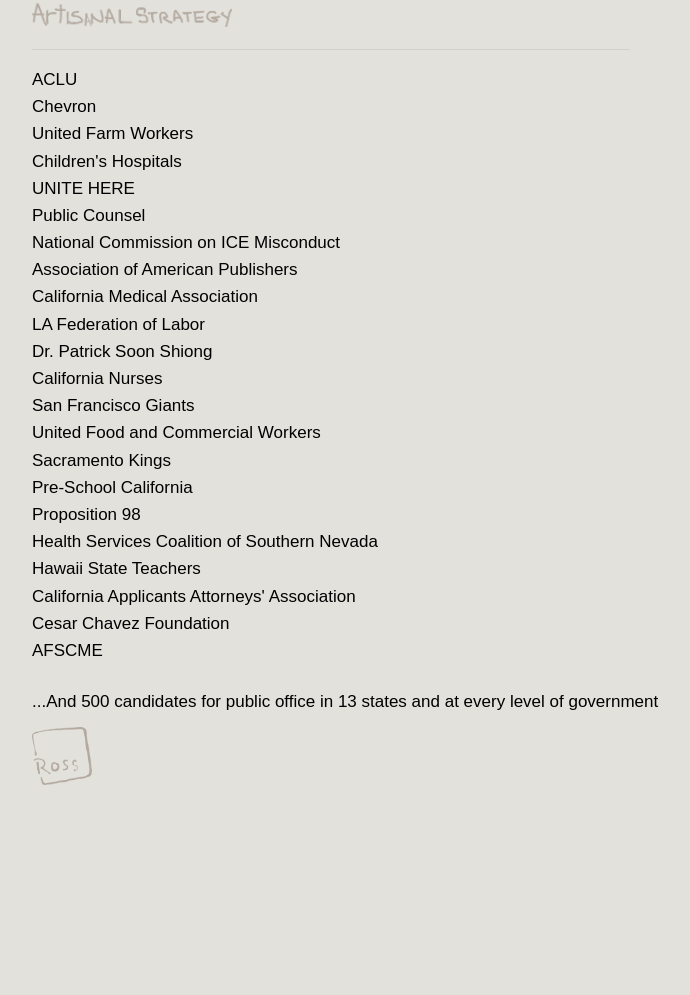
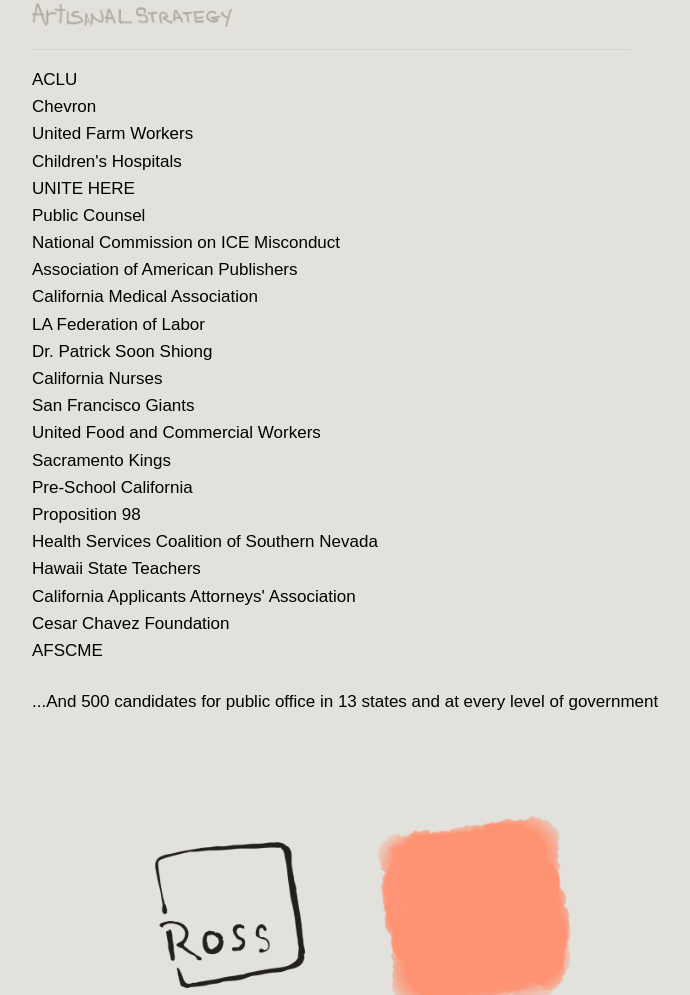
Before and after one commit to headphonesjones/RichieRoss, a website: page index.html in a window 1280 px wide. Shown: the part 2318-3313 px from the top of the page, without its empty margins (128-818 px from the left). Before the commit the page ends 3190 px from the top, so only its background shows below. Drawn offline with nearby package versions, Linux system fonts and the light colour scheme.

Commit message:
Create fifth section. Not done yet.

```diff
--- a/index.html
+++ b/index.html
@@ -87,10 +87,21 @@
         <p>Cesar Chavez Foundation</p>
         <p>AFSCME</p>
         <p class="last">...And 500 candidates for public office in 13 states and at every level of government</p>
-        <img src="dist/images/logo-small-gray.png" class="smallLogo" alt="Richie Ross Logo">
       </div>
     </div>
   </div>
+</section>
+
+<section class="fifth">
+  <img src="dist/images/small-blotch.png" class="smallBlotchBg" alt="Richie Ross Logo">
+  <img src="dist/images/logo.png" class="logoFg" alt="Richie Ross Logo">
+  <!--<div class="container">-->
+    <!--<div class="row">-->
+      <!--<div class="seven columns">-->
+      <!--</div>-->
+      <!--<div class="twelve columns">-->
+    <!--</div>-->
+  <!--</div>-->
 </section>
 
   <script src="dist/scripts/main.js"></script>
--- a/src/styles/base/_global.scss
+++ b/src/styles/base/_global.scss
@@ -180,3 +180,25 @@
   }
 
 }
+
+/* FIFTH SECTION */
+
+.fifth {
+  text-align:center;
+
+  img {
+    position: relative;
+  }
+
+  .smallBlotchBg {
+    width:200px;
+    top: 20px;
+    left: 3%;
+  }
+
+  .logoFg {
+    width:150px;
+    right:30%;
+  }
+
+}
```
Also changed, not shown: dist/styles/screen.css, dist/styles/screen.min.css.
